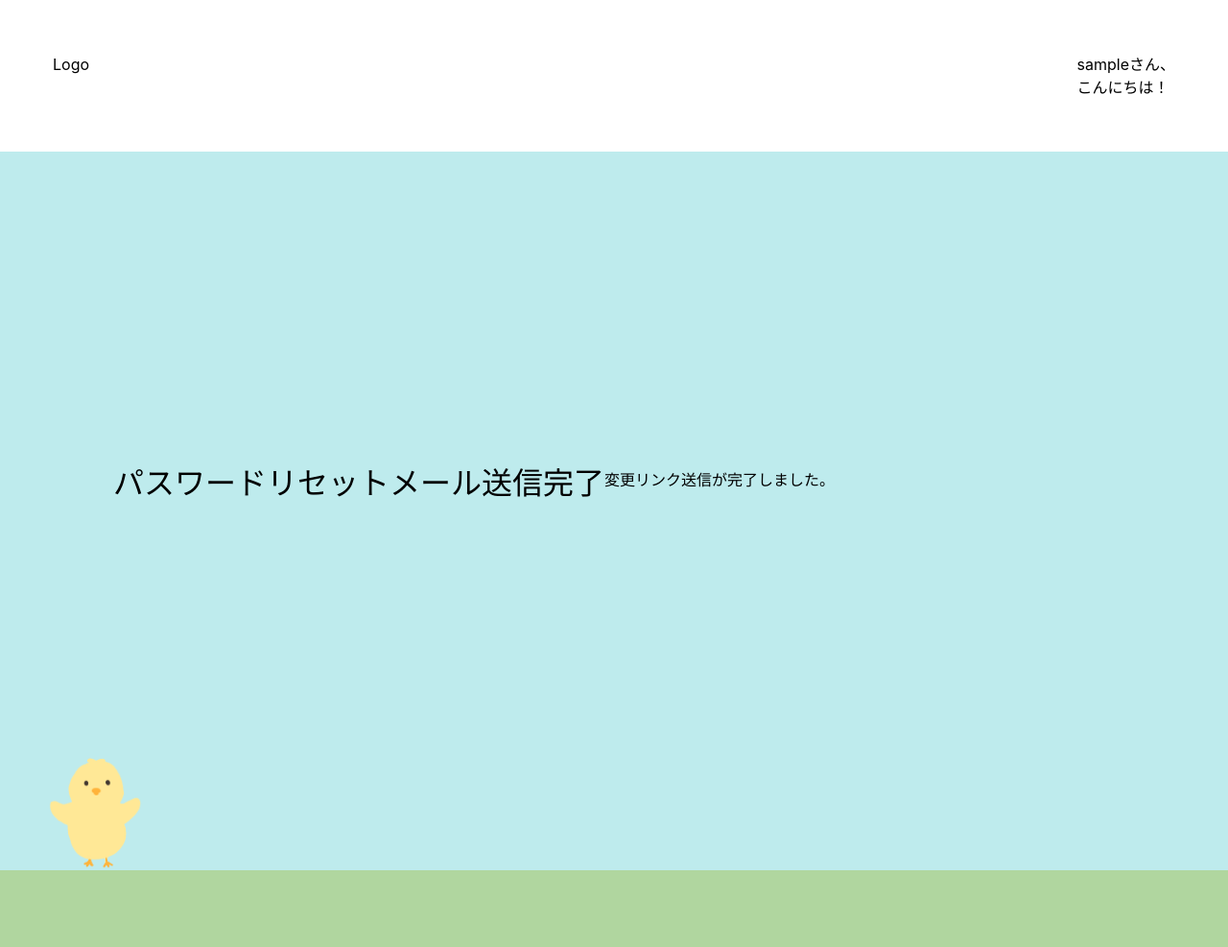
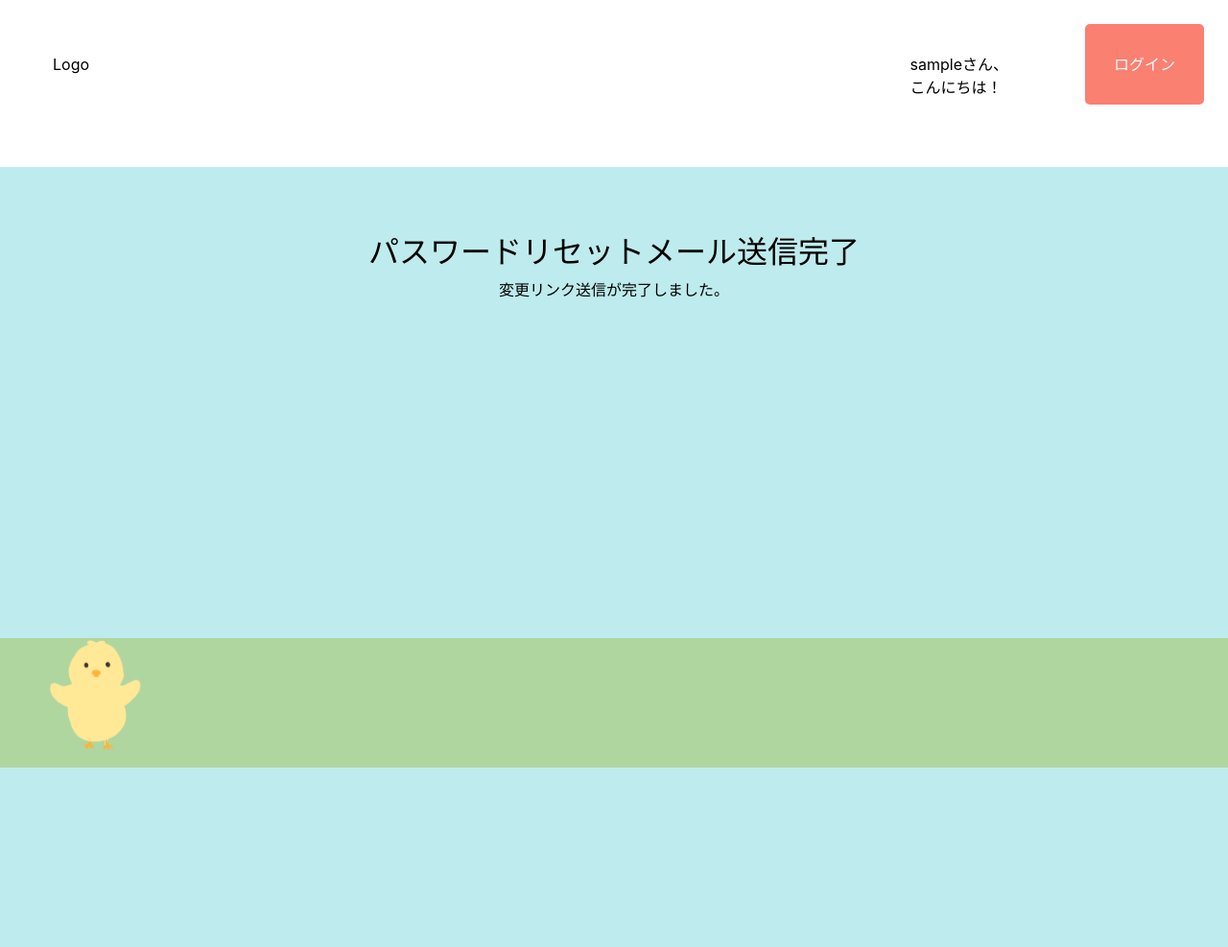
Before and after one commit to omochi8h/codegym_s4, a Django app: a page that uses help_app/templates/base.html in a window 1280 px wide. Shown: the whole page at 96% size. After the commit the page ends 800 px from the top, so only its background shows below. Run offline with Django 3.2, Linux system fonts and the light colour scheme; the visitor is signed in with stand-in values (Sample User, id 1); parts of the project's set-up code (start-up, migrations or seed data) failed here and were passed over; some libraries are stand-ins or nearby versions.

Commit message:
hirai_1023_1647

```diff
--- a/help_app/templates/base.html
+++ b/help_app/templates/base.html
@@ -20,6 +20,7 @@
 
     </head>
     <body>
+    <div class="content">
         <!--<nav class="navbar navbar-expand-lg navbar-dark bg-dark">
             <a class="navbar-brand" href="/">アカウント</a>
         </nav>-->
@@ -36,19 +37,21 @@
         </nav>
 
         <h2 style="text-align:center;margin-top:70px;" >{% block h2 %}{% endblock %}</h2>
-        <main class="container p-5">
+        <main>
 
         {% block main %}
         {% endblock %}
 
         </main>
 
-        <div>
+
+
+        <footer>
+            <div class="hiyoko">
             <img src="{% static 'img/hiyoko.gif' %}" style="width:100px;margin-left:50px;">
         </div>
-
-        <footer>
-
+        <div class="grass">
+        </div>
             {% block footer %}
         {% endblock %}
 
@@ -63,7 +66,7 @@
 </script>
 
 
-
+</div>
     </body>
 
 </html>
--- a/help_app/templates/registration/password_change_form.html
+++ b/help_app/templates/registration/password_change_form.html
@@ -4,7 +4,7 @@
 <link rel="stylesheet" href="https://maxcdn.bootstrapcdn.com/bootstrap/4.0.0/css/bootstrap.min.css" integrity="sha384-Gn5384xqQ1aoWXA+058RXPxPg6fy4IWvTNh0E263XmFcJlSAwiGgFAW/dAiS6JXm" crossorigin="anonymous">
 <link rel="stylesheet" href="{% static 'css/password.css' %}"/>
 <script src="https://maxcdn.bootstrapcdn.com/bootstrap/4.0.0/js/bootstrap.min.js" integrity="sha384-JZR6Spejh4U02d8jOt6vLEHfe/JQGiRRSQQxSfFWpi1MquVdAyjUar5+76PVCmYl" crossorigin="anonymous"></script>
-        {% endblock %}
+{% endblock %}
 
 {% block h2 %}パスワード設定{% endblock %}
 {% block main %}
--- a/help_app/templates/registration/password_reset_done.html
+++ b/help_app/templates/registration/password_reset_done.html
@@ -1,5 +1,20 @@
 {% extends "base.html" %}
+{% load static %}
+
+{% block head %}
+<link rel="stylesheet" href="{% static 'css/password.css' %}"/>
+{% endblock %}
+
+{% block link %}
+<li><a href="{% url 'login' %}">ログイン</a></li>
+{% endblock %}
+
+{% block h2 %}
+    パスワードリセットメール送信完了
+{% endblock %}
+
 {% block main %}
-<h2>パスワードリセットメール送信完了</h2>
+<div class="login" style="background:#BEEBED; text-align:center;" >
 <p>変更リンク送信が完了しました。</p>
+</div>
 {% endblock %}
--- a/static/css/childstyle.css
+++ b/static/css/childstyle.css
@@ -4,7 +4,12 @@ body{
 	max-height: 100vh;
 	color:#000;
 }
-
+/*footer固定のため*/
+.content{
+display:flex;
+flex-direction: column;
+min-height: 100vh;
+}
 /*header*/
 nav{
 	background:white;
@@ -89,10 +94,12 @@ main
 {
     /* Scroll horizontally as needed */
     overflow-x: auto;
-	min-height:70vh;
+	/*min-height:55vh;*/
 	margin:0 auto;
 	display: flex;
 	align-items: center;
+	padding-top:0px;
+	padding-bottom:0px;
 }
 
 
@@ -111,11 +118,11 @@ main
 }
 
 footer{
-	height :10vh;
 	/*position: absolute;/*←絶対位置*/
     /*bottom: 0; /*下に固定*/
 	/*background-color: #8fbc8f;*/
 	background-color: #B0D69F;
+	 margin-top: auto;
 }
 
 
@@ -218,3 +225,8 @@ input[name="tab_item"] {
   background-color: #37beb0 ;
   color: #fff;
 }
+
+.grass{
+background-color: #B0D69F;
+height :2vh;
+}
--- a/static/css/childstyle_mobile.css
+++ b/static/css/childstyle_mobile.css
@@ -19,5 +19,9 @@ nav{
 }
 
 .main-nav .hello {
-	visibility:hidden;
+    display:none;
 }
+
+main{
+margin:0 10px;
+}
```
Also changed, not shown: help_app/templates/registration/password_reset_form.html (+11 -2 lines), static/css/password.css (line endings or trailing spaces).
